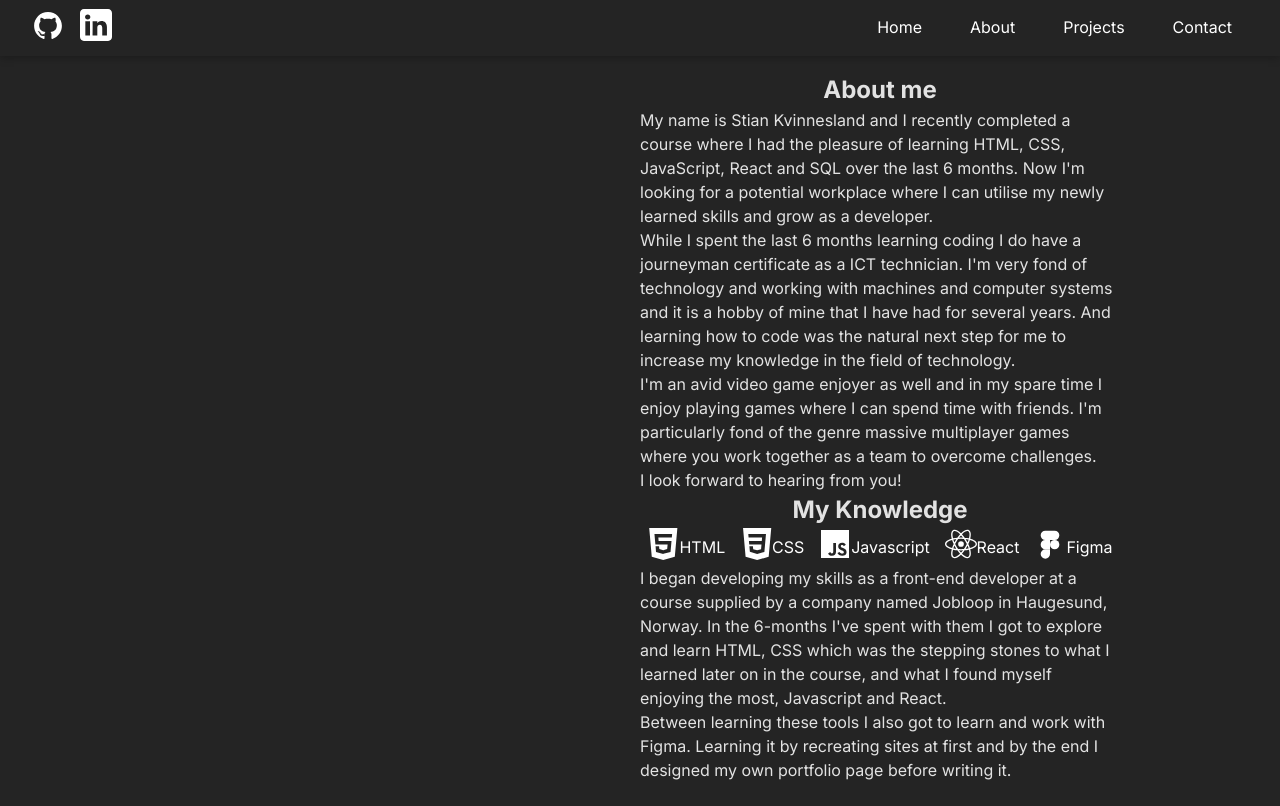
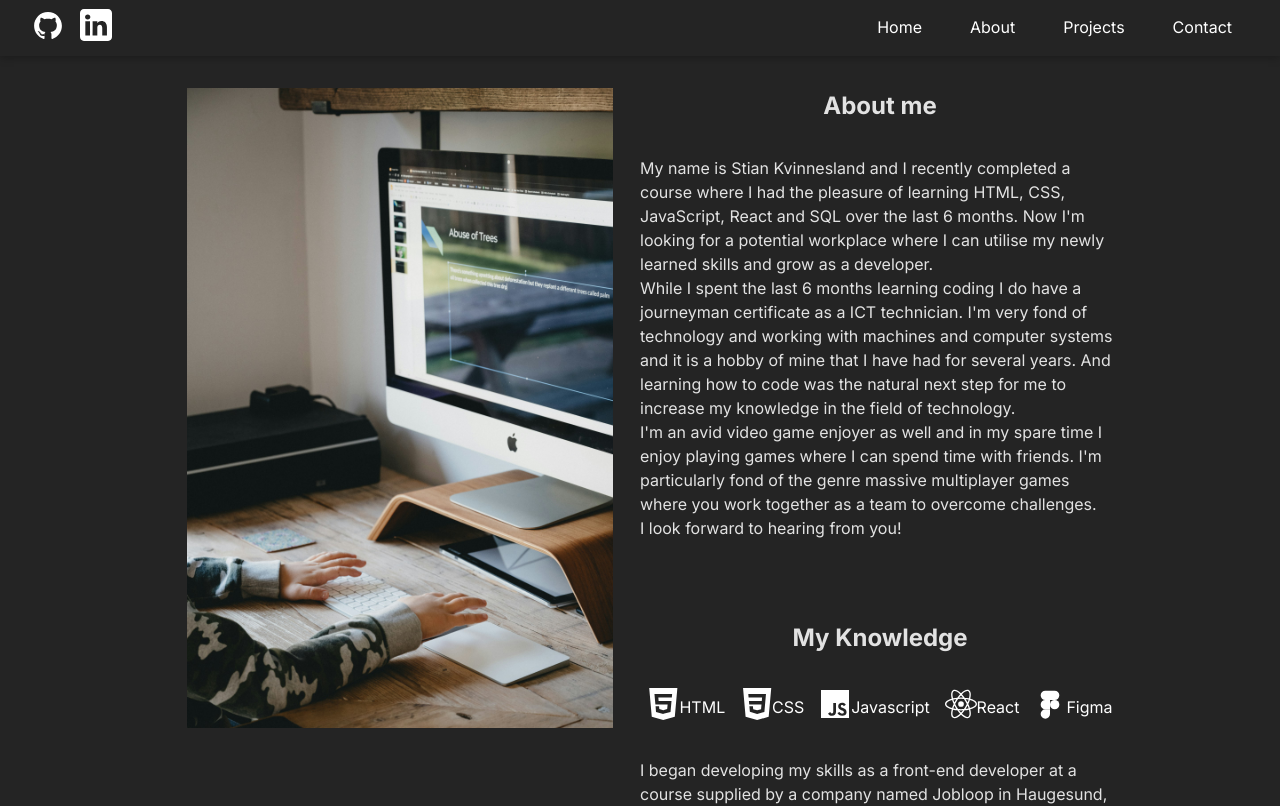
Before and after one commit to SKodehode/Portfolio, a React (Vite) app: page /about in a window 1280 px wide. Shown: the top 806 px of the page. Built offline with nearby package versions, Linux system fonts and the light colour scheme.

Commit message:
Updated CSS for the about me page. Added a temporary image where I'll add a portrait later.

```diff
--- a/src/pages/about/About.jsx
+++ b/src/pages/about/About.jsx
@@ -14,10 +14,10 @@ export default function AboutPage() {
         <LayoutBase>
             <div id="aboutpage">
                 <div className="about-image">
-
+                    <img class="portrait" src="./assets/images/portrait.jpg" alt="Portrait of myself." />
                 </div>
                 <div className="about-container">
-                    <div className="about-text">
+                    <div className="about-wrapper">
                         <h2 id="about title">About me</h2>
                         <p id="about-text">My name is Stian Kvinnesland and I recently completed a course where I had the pleasure of learning HTML, CSS, JavaScript, React and SQL over the last 6 months. Now I'm looking for a potential workplace where I can utilise my newly learned skills and grow as a developer.<br/>While I spent the last 6 months learning coding I do have a journeyman certificate as a ICT technician. I'm very fond of technology and working with machines and computer systems and it is a hobby of mine that I have had for several years. And learning how to code was the natural next step for me to increase my knowledge in the field of technology.<br/>I'm an avid video game enjoyer as well and in my spare time I enjoy playing games where I can spend time with friends. I'm particularly fond of the genre massive multiplayer games where you work together as a team to overcome challenges.<br/>I look forward to hearing from you!</p>
                     </div>
--- a/src/pages/about/about.css
+++ b/src/pages/about/about.css
@@ -3,19 +3,28 @@
     width: 100%;
     display: grid;
     grid-template-columns: 1fr 1fr;
-    justify-content: center;
     align-items: start;
     text-align: center;
     margin-top: 1rem;
-    padding: 0rem 10rem 0rem 10rem;
+    padding: 1rem 10rem 2rem 10rem;
+}
+
+.about-container {
+    display: flex;
+    flex-direction: column;
+    gap: 5rem;
+    height: 100%;
+}
+
+.about-wrapper, .knowledge-wrapper {
+    display: flex;
+    flex-direction: column;
+    gap: 2rem;
+    height: 100%;
 }
 
 #about-text, #knowledge-text {
     text-align: start;
-}
-
-.about-text br {
-    padding: 5rem;
 }
 
 .knowledge-buttons {
@@ -38,3 +47,9 @@
     display: flex;
     margin-right: 5rem;
 }
+
+.portrait {
+    max-height: 80vh;
+    width: 100%;
+    object-fit: contain;
+}
```
Also changed, not shown: public/assets/images/portrait.jpg (added).
